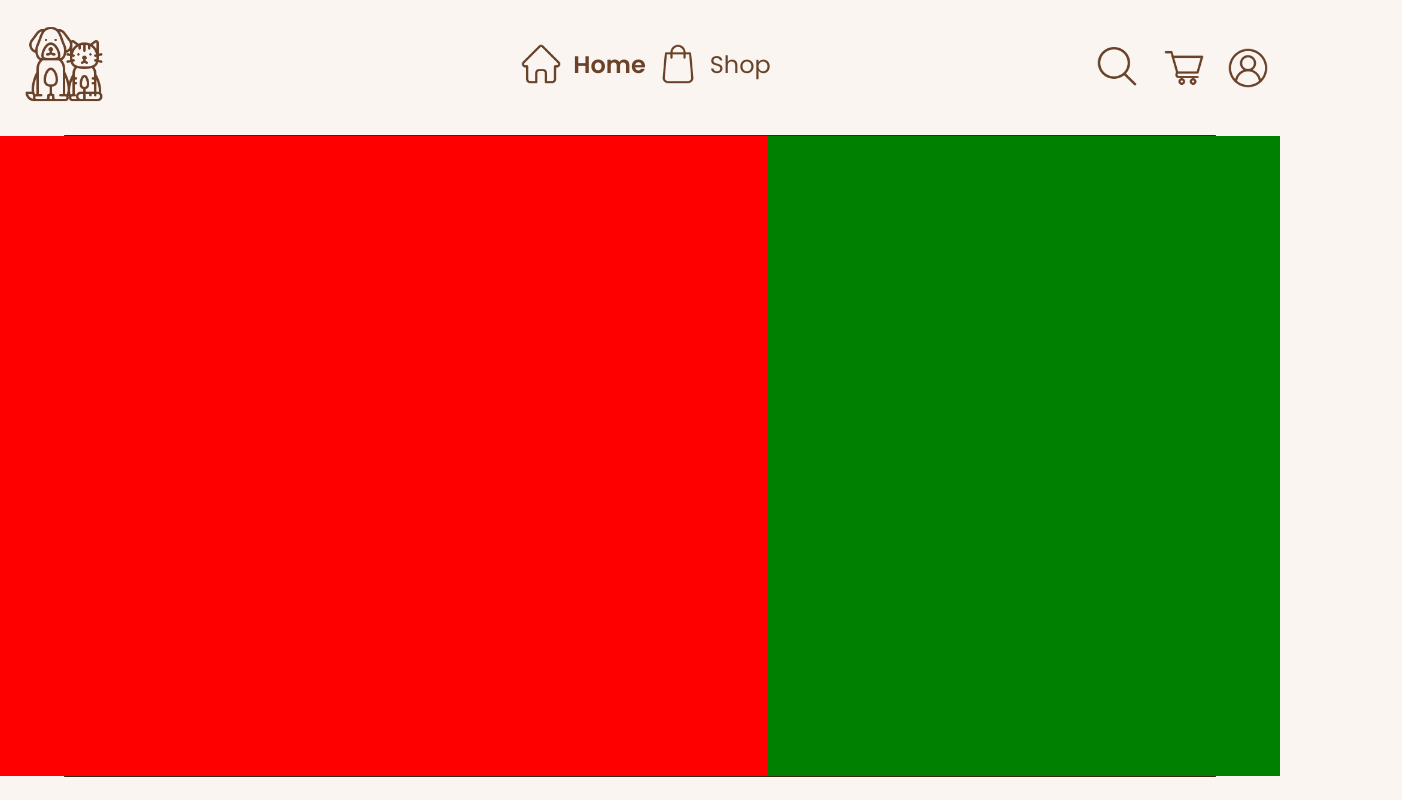
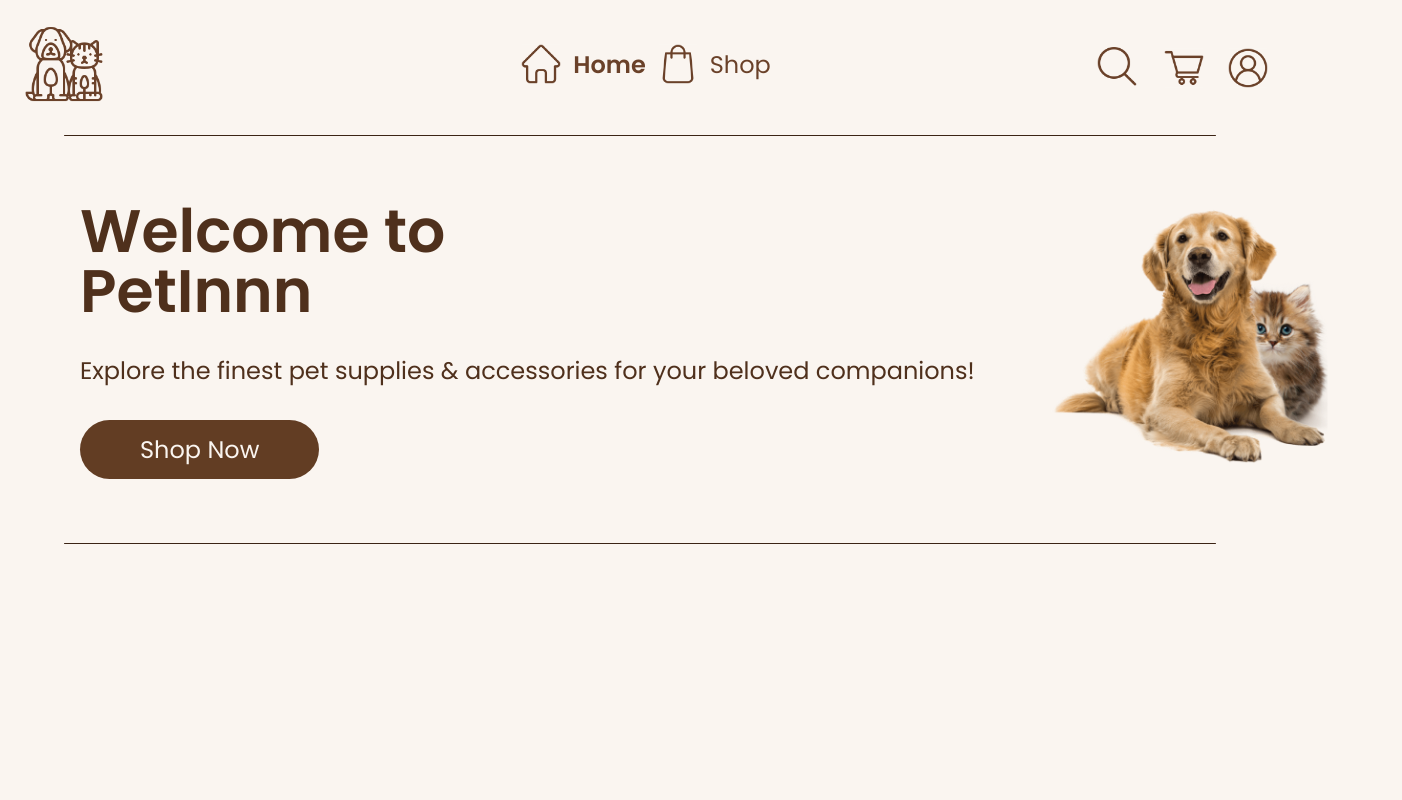
Before and after one commit to ImrulAnwar/Pet-Supplies-Frontend, a React (Vite) app: page / in a window 1280 px wide. Shown: the whole page, 1402 px wide, since content can reach past the window. Built offline with nearby package versions, Linux system fonts and the light colour scheme.

Commit message:
welcome section is done

```diff
--- a/src/index.css
+++ b/src/index.css
@@ -1,3 +1,5 @@
+@import "../src/colors.css";
+
 * {
   margin: 0;
   padding: 0;
@@ -6,4 +8,5 @@
   box-sizing: border-box;
   font-family: "Poppins", "Verdana", "Helvetica Neue";
   background-color: var(--shade-1);
+  color: var(--shade-15);
 }
--- a/src/layouts/CustomButton/CustomButton.css
+++ b/src/layouts/CustomButton/CustomButton.css
@@ -1,12 +1,12 @@
-@import "../colors.css";
+@import "../../colors.css";
 
 .button {
   display: inline-block; /* Make the button shrink-wrap its content */
   background-color: var(--shade-16);
   color: var(--shade-1);
-  padding: 20px 60px;
-  font-size: 20px;
-  border-radius: 30px;
+  padding: 0.5em 2.5em; /* Use relative units for padding */
+  font-size: 1.5rem;
+  border-radius: 1.5em; /* Use relative units for border-radius */
   transition: background-color 0.3s; /* Add a transition for smooth color change */
 }
 
--- a/src/pages/cart/Cart.jsx
+++ b/src/pages/cart/Cart.jsx
@@ -1,8 +1,12 @@
-import React from 'react';
+import React from 'react'
+import Line from '../../layouts/Line/Line'
 
 function Cart() {
   return (
-    <h1>This is Cart</h1>
+    <>
+      <Line/>
+      <h1>This is SHOP</h1>
+    </>
   );
 }
 
--- a/src/pages/home/components/WelcomeSection/WelcomeSection.css
+++ b/src/pages/home/components/WelcomeSection/WelcomeSection.css
@@ -2,21 +2,103 @@
 
 .welcome-section {
   display: flex;
-  justify-content: space-between;
+  justify-content: space-around;
   align-items: center;
   /* Add any other styles you want for the container */
 }
 
 .left-welcome {
   flex: 3;
-  background-color: red;
-  height: 80vh;
+  max-height: 80vh;
+  display: flex;
+  justify-content: center;
+  align-items: flex-start;
+  flex-direction: column;
+  padding-left: 10vh;
+  animation: fade-in-out 0.5s;
+
   /* Styles for the left section */
 }
 
 .right-welcome {
   flex: 2;
-  background-color: green;
-  height: 80vh;
+  max-height: 80vh;
+  display: flex;
+  justify-content: center;
+  align-items: center;
   /* Styles for the right section */
 }
+.welcome {
+  font-size: 3.75rem;
+  font-weight: bold;
+  line-height: 1; /* Increase the line spacing */
+}
+
+.welcome_picture {
+  background-color: transparent;
+  padding: 40px;
+}
+
+.topic_sentence {
+  font-size: 1.5rem;
+  white-space: nowrap; /* Prevent text from wrapping */
+  overflow: hidden; /* Hide overflowed text */
+  border-right: 2px solid transparent; /* Add a blinking cursor effect */
+  animation: typing 1.5s steps(40), blink-caret 0.75s step-end 3s;
+  animation-delay: 0.5s;
+  margin: 2rem 0rem;
+}
+
+.welcome_picture img {
+  min-height: 320px;
+  max-height: 320px;
+  background-color: transparent;
+  scale: 0.8;
+  animation: bounce-scale-opacity 0.8s;
+}
+
+@keyframes typing {
+  from {
+    width: 0;
+  }
+  to {
+    width: 100%;
+  }
+}
+
+@keyframes blink-caret {
+  from,
+  to {
+    border-color: transparent;
+  }
+  50% {
+    border-color: black;
+  }
+}
+
+@keyframes bounce-scale-opacity {
+  0% {
+    transform: translateY(0) scale(0.8); /* Starting position and scaling */
+    opacity: 0; /* Starting opacity */
+  }
+  50% {
+    transform: translateY(-20px) scale(1.2); /* Bounce up and scale up */
+    opacity: 0.5; /* Full opacity */
+  }
+  100% {
+    transform: translateY(0) scale(1); /* Ending position and scaling */
+    opacity: 1; /* Ending opacity */
+  }
+}
+
+@keyframes fade-in-out {
+  0% {
+    opacity: 0; /* Starting opacity: fully transparent */
+  }
+  50% {
+    opacity: 0.5; /* Opacity at 50% of the animation: semi-transparent */
+  }
+  100% {
+    opacity: 1; /* Ending opacity: fully opaque */
+  }
+}
--- a/src/pages/home/components/WelcomeSection/WelcomeSection.jsx
+++ b/src/pages/home/components/WelcomeSection/WelcomeSection.jsx
@@ -1,16 +1,21 @@
-import React from 'react';
+import React from 'react'
 import './WelcomeSection.css'
-import WelcomeImage from '../../../../assets/images/welcome_picture.png';
+import WelcomeImage from '../../../../assets/images/welcome_picture.png'
+import CustomButton from '../../../../layouts/CustomButton/CustomButton'
 
 
 const WelcomeSection = () => {
   return (
     <div className="welcome-section">
       <div className="left-welcome">
-        {/* Content for the left section */}
+        <div className="welcome">Welcome to <br /> PetInnn</div>
+        <div className="topic_sentence">Explore the finest pet supplies & accessories for your beloved companions!</div>
+        <CustomButton text = "Shop Now"/>
       </div>
       <div className="right-welcome">
-        {/* Content for the right section */}
+        <div className="welcome_picture">
+            <img src={WelcomeImage} alt="welcome" />
+        </div>
       </div>
     </div>
   )
--- a/src/pages/profile/Profile.jsx
+++ b/src/pages/profile/Profile.jsx
@@ -1,8 +1,14 @@
-import React from 'react';
+import React from 'react'
+import Line from '../../layouts/Line/Line'
 
 function Profile() {
   return (
-    <h1>This is Profile</h1>
+    <>
+      <Line/>
+      <h1>This is Profile</h1>
+    </>
+
+
   );
 }
 
```
